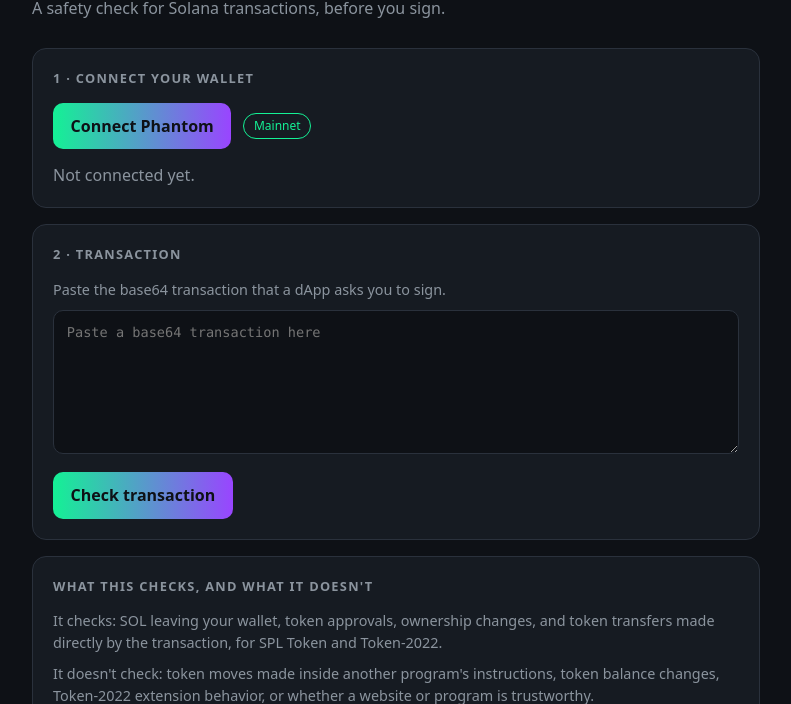
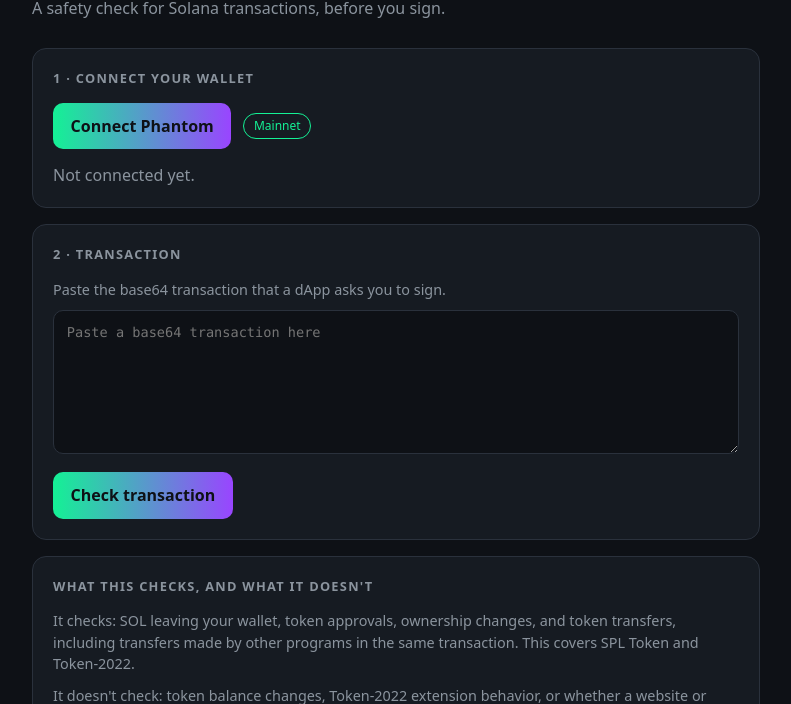
Before and after one commit to onlyonekarl/second-look, a website: page index.html in a window 1280 px wide. Shown: the part 96-800 px from the top of the page, without its empty margins (244-1035 px from the left). Drawn offline with Linux system fonts and the light colour scheme.

Commit message:
Update index.html

```diff
--- a/index.html
+++ b/index.html
@@ -160,8 +160,8 @@
     </div>
     <div class="card">
   <h2>What this checks, and what it doesn't</h2>
-  <p class="hint">It checks: SOL leaving your wallet, token approvals, ownership changes, and token transfers made directly by the transaction, for SPL Token and Token-2022.</p>
-  <p class="hint">It doesn't check: token moves made inside another program's instructions, token balance changes, Token-2022 extension behavior, or whether a website or program is trustworthy.</p>
+  <p class="hint">It checks: SOL leaving your wallet, token approvals, ownership changes, and token transfers, including transfers made by other programs in the same transaction. This covers SPL Token and Token-2022.</p>
+  <p class="hint">It doesn't check: token balance changes, Token-2022 extension behavior, or whether a website or program is trustworthy. Transfers made by other programs are only checked when the transaction simulates successfully.</p>
   <p class="hint">A passing result is not a guarantee. Use it as one check among several, and never sign anything you don't understand.</p>
 </div>
 
```
